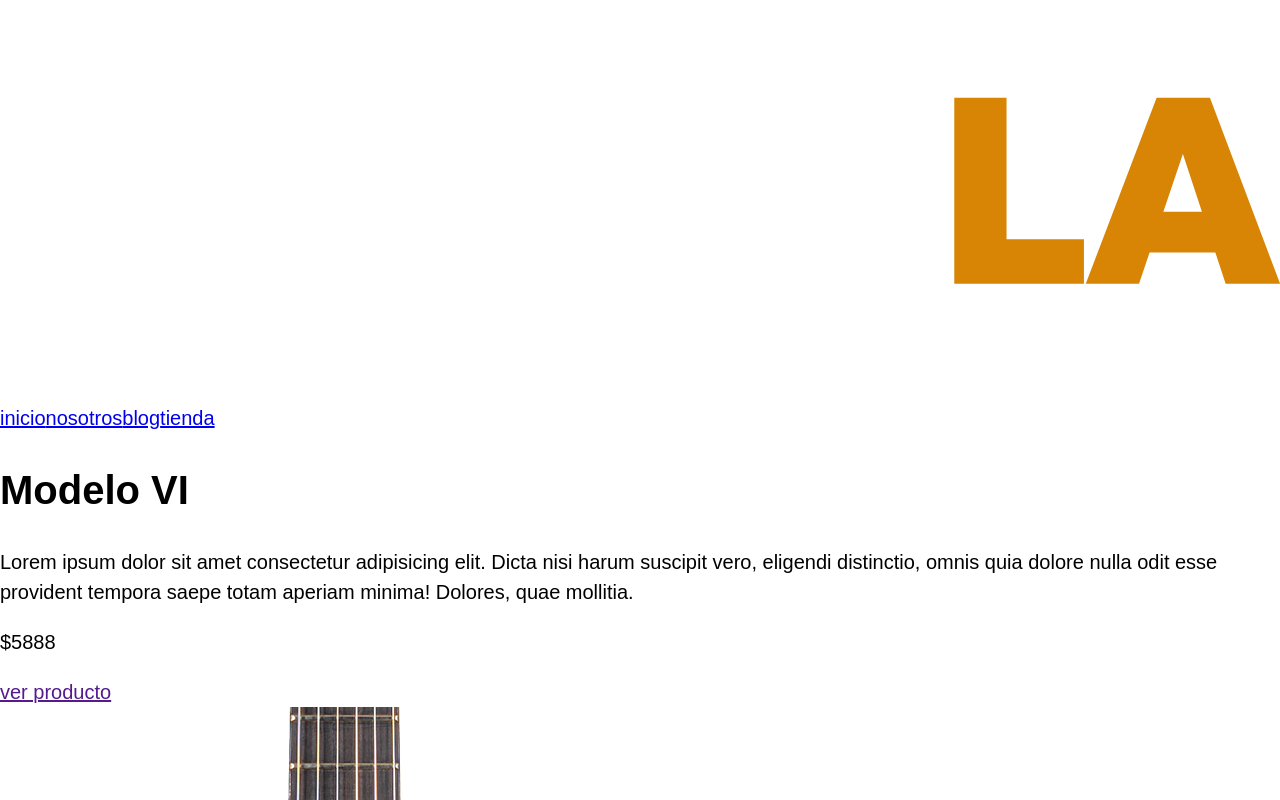
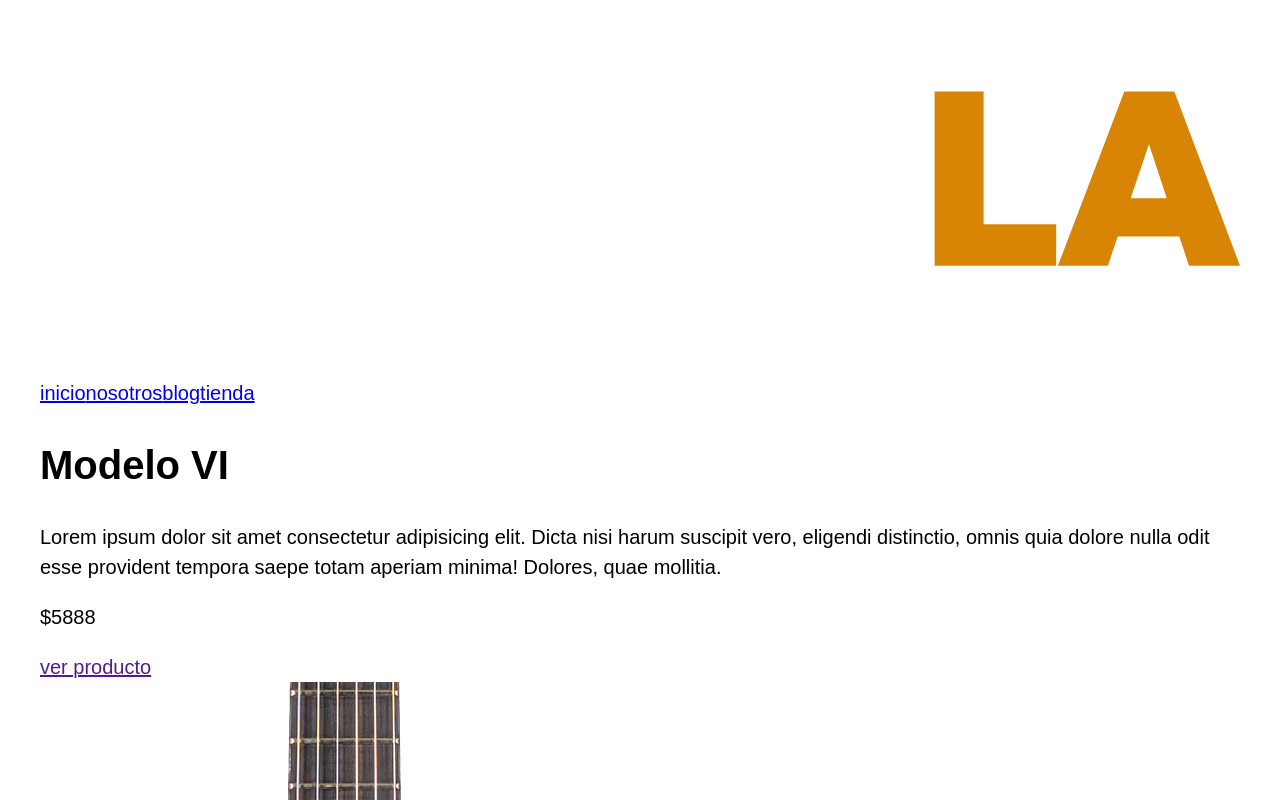
Before and after one commit to abinadiS/webGuitarra, a React (Vite) app: page / in a window 1280 px wide. Shown: the top 800 px of the page. Built offline with nearby package versions, Linux system fonts and the light colour scheme.

Commit message:
añadiendo estilo global container

```diff
--- a/src/index.css
+++ b/src/index.css
@@ -20,3 +20,8 @@ body{
 img{
   max-width: 100%;
 }
+[class$="contenedor"]{
+  max-width: 120rem;
+  margin: 0 auto;
+  width: 95%;
+}
```
